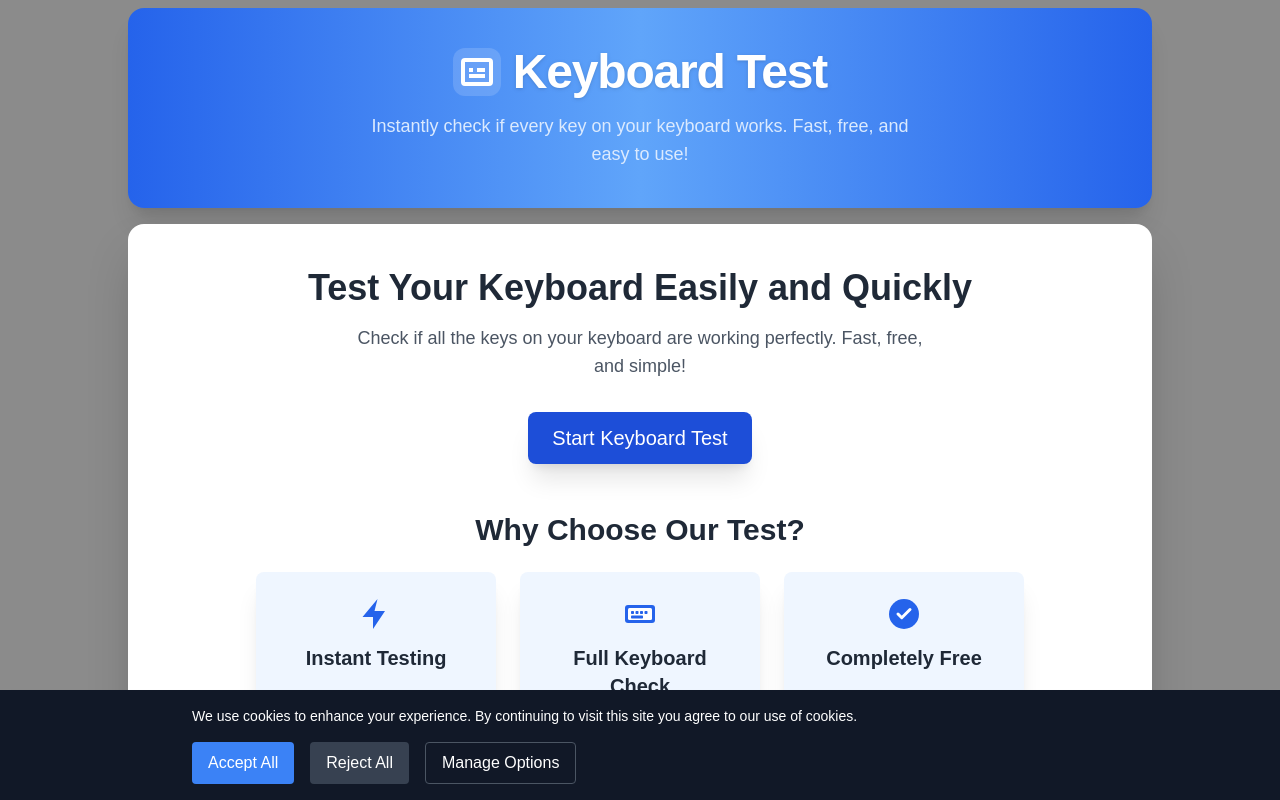
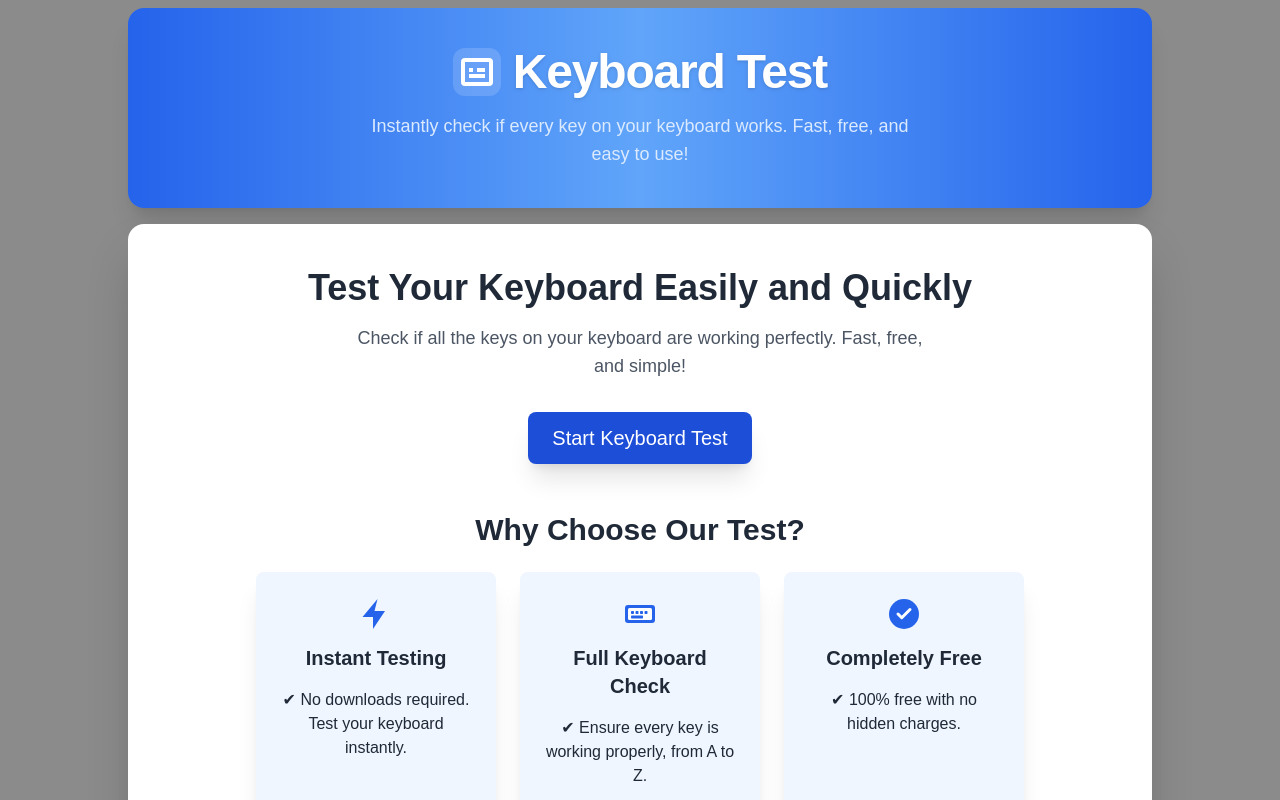
Before and after one commit to AprilFoolsDay0401/keyboard_tester, a Next.js app: page / in a window 1280 px wide. Shown: the top 800 px of the page. Built offline with nearby package versions, Linux system fonts and the light colour scheme.

Commit message:
Update the Privacy & messaging from google

```diff
--- a/src/app/layout.tsx
+++ b/src/app/layout.tsx
@@ -1,7 +1,7 @@
 import type { Metadata } from "next";
 import { Geist, Geist_Mono } from "next/font/google";
 import "./globals.css";
-import GoogleConsent from "../components/GoogleConsent";
+// import GoogleConsent from "../components/GoogleConsent";
 
 const geistSans = Geist({
   variable: "--font-geist-sans",
@@ -67,7 +67,7 @@ export default function RootLayout({
         className={`${geistSans.variable} ${geistMono.variable} antialiased`}
       >
         {children}
-        <GoogleConsent />
+        {/* <GoogleConsent /> */}
       </body>
     </html>
   );
```
